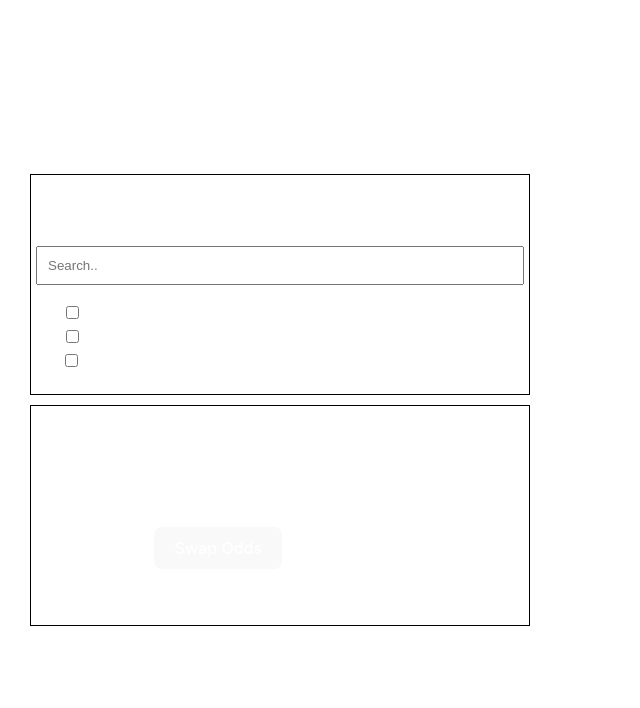
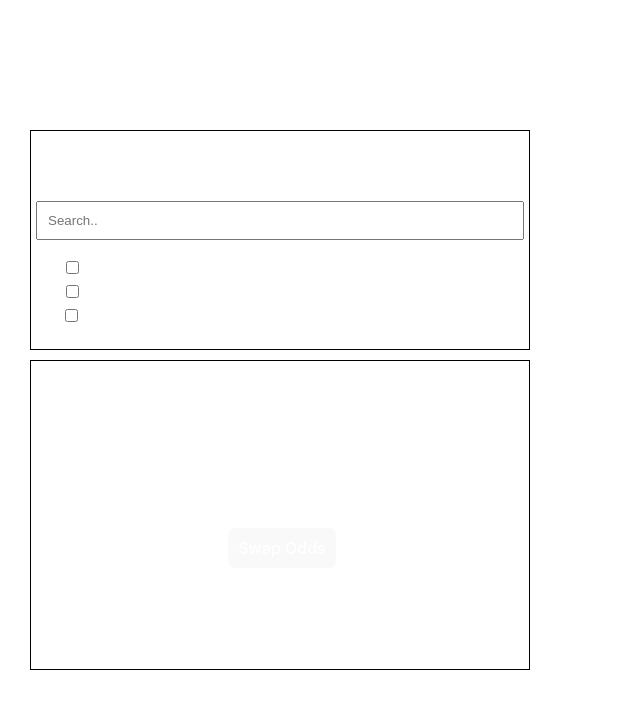
Before and after one commit to georgedimmitrov/react-checked-tree, a React (Vite) app: page / in a window 1280 px wide. Shown: the top 708 px of the page, without its empty margins (0-640 px from the left). Built offline with nearby package versions, Linux system fonts and the light colour scheme.

Commit message:
Optimize solution, make borders white

```diff
--- a/src/App.css
+++ b/src/App.css
@@ -23,3 +23,30 @@ ul {
   list-style-type: none;
   padding-inline-start: 15px;
 }
+
+.flex {
+  display: flex;
+  align-items: center;
+  justify-content: center;
+}
+
+.carts-parent-container {
+  gap: 20px;
+}
+
+.swap-button {
+  padding: 10px;
+  border: 1px solid white;
+}
+
+.cart-container {
+  border: 1px solid white;
+  border-radius: 10px;
+  flex-direction: column;
+  padding: 0 30px 20px 30px;
+  align-items: flex-start;
+}
+
+.cart-title {
+  border-bottom: 1px solid white;
+}
--- a/src/App.tsx
+++ b/src/App.tsx
@@ -1,9 +1,8 @@
-import { useState } from "react";
 import CheckedTree from "./CheckedTree";
 import { formatData } from "./utils";
 import "./App.css";
 import data from "./data";
-import SwapItemsInCarts from "./SwapItemsInCarts";
+import SwapItemsInCarts from "./swapItemsInCarts/SwapItemsInCarts";
 
 function App() {
   const formattedData = formatData(data);
--- a/src/CheckedTree.tsx
+++ b/src/CheckedTree.tsx
@@ -130,7 +130,7 @@ const CheckedTree: React.FC<CheckedTreeProps> = ({ data }) => {
         <ul>
           {data.map((item) => {
             return (
-              <li>
+              <li key={item.id}>
                 <span
                   onClick={() => handleExpandToggle(item.id)}
                   style={{
--- /dev/null
+++ b/src/swapItemsInCarts/Cart.tsx
@@ -0,0 +1,21 @@
+interface CartProps {
+  items: string[];
+  cartNumber: number;
+}
+
+const Cart: React.FC<CartProps> = ({ items, cartNumber }) => {
+  return (
+    <div className="cart-container flex">
+      <h3 className="cart-title">Cart {cartNumber}</h3>
+      {items.map((item, i) => {
+        return (
+          <div key={item}>
+            {i + 1}. {item.charAt(0).toUpperCase() + item.slice(1)}
+          </div>
+        );
+      })}
+    </div>
+  );
+};
+
+export default Cart;
--- a/src/SwapItemsInCarts.tsx
+++ b/src/swapItemsInCarts/SwapItemsInCarts.tsx
@@ -1,4 +1,5 @@
 import React, { useState } from "react";
+import Cart from "./Cart";
 
 const SwapItemsInCarts = () => {
   const [cartA, setCartA] = useState<string[]>([
@@ -21,13 +22,10 @@ const SwapItemsInCarts = () => {
   const swapOdds = () => {
     const copyCartA = [...cartA];
     const copyCartB = [...cartB];
-    copyCartA.forEach((cartAItem: string, i: number) => {
-      if (i % 2 === 0) {
-        const tempItem = copyCartA[i];
-        copyCartA[i] = copyCartB[i];
-        copyCartB[i] = tempItem;
-      }
-    });
+    for (let i = 0; i < cartA.length; i += 2) {
+      copyCartA[i] = cartB[i];
+      copyCartB[i] = cartA[i];
+    }
 
     setCartA(copyCartA);
     setCartB(copyCartB);
@@ -37,26 +35,12 @@ const SwapItemsInCarts = () => {
     <>
       <div style={{ border: "solid black 1px", padding: "5px" }}>
         <h3 style={{ textAlign: "center" }}>Swap Odd Items</h3>
-        <div style={{ display: "flex", gap: "30px" }}>
-          <div>
-            {cartA?.map((aItem, i) => (
-              <div>
-                {i + 1}.{aItem}
-              </div>
-            ))}
-          </div>
-
-          <div style={{ display: "flex", alignItems: "center" }}>
-            <button onClick={swapOdds}>Swap Odds</button>
-          </div>
-
-          <div>
-            {cartB?.map((bItem, i) => (
-              <div>
-                {i + 1}.{bItem}
-              </div>
-            ))}
-          </div>
+        <div className="flex carts-parent-container">
+          <Cart items={cartA} cartNumber={1} />
+          <button className="swap-button" onClick={swapOdds}>
+            Swap Odds
+          </button>
+          <Cart items={cartB} cartNumber={2} />
         </div>
       </div>
     </>
```
